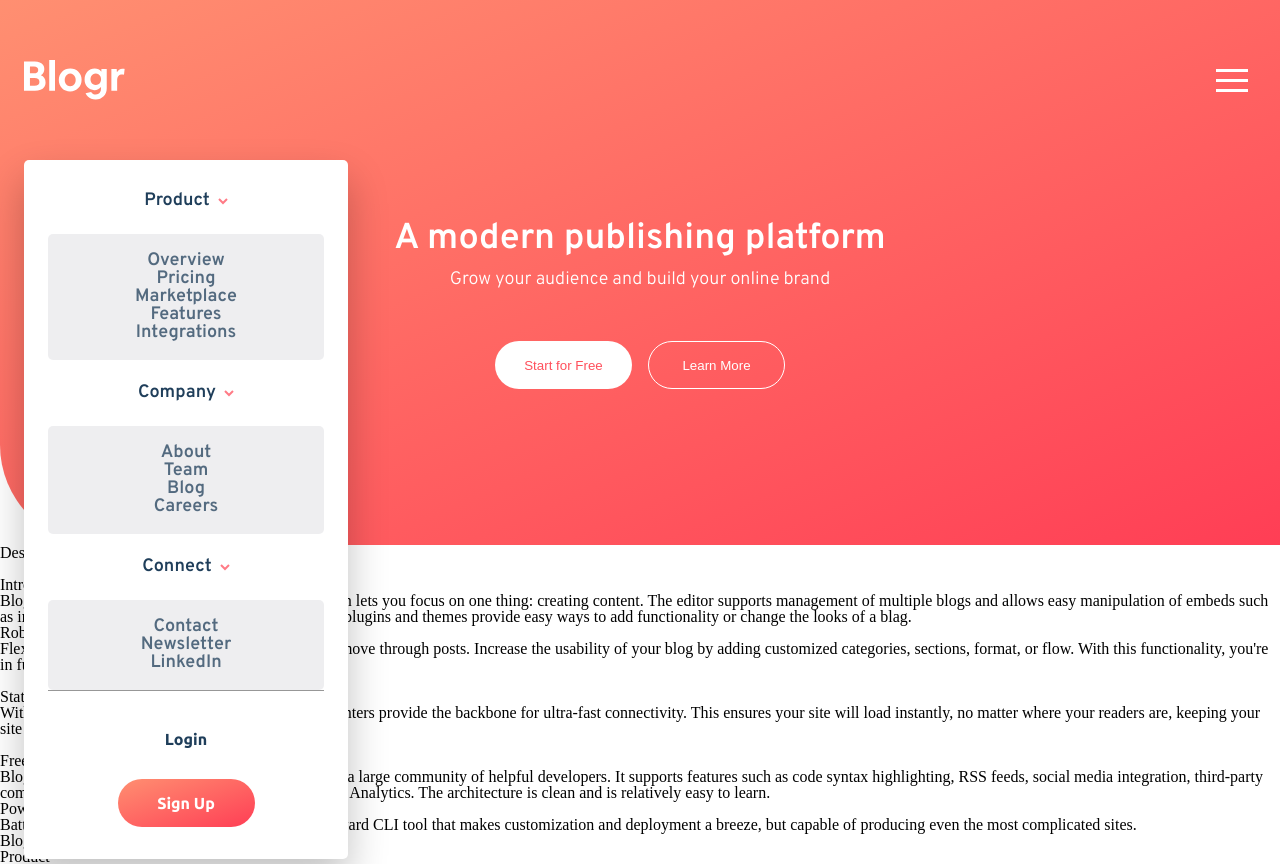
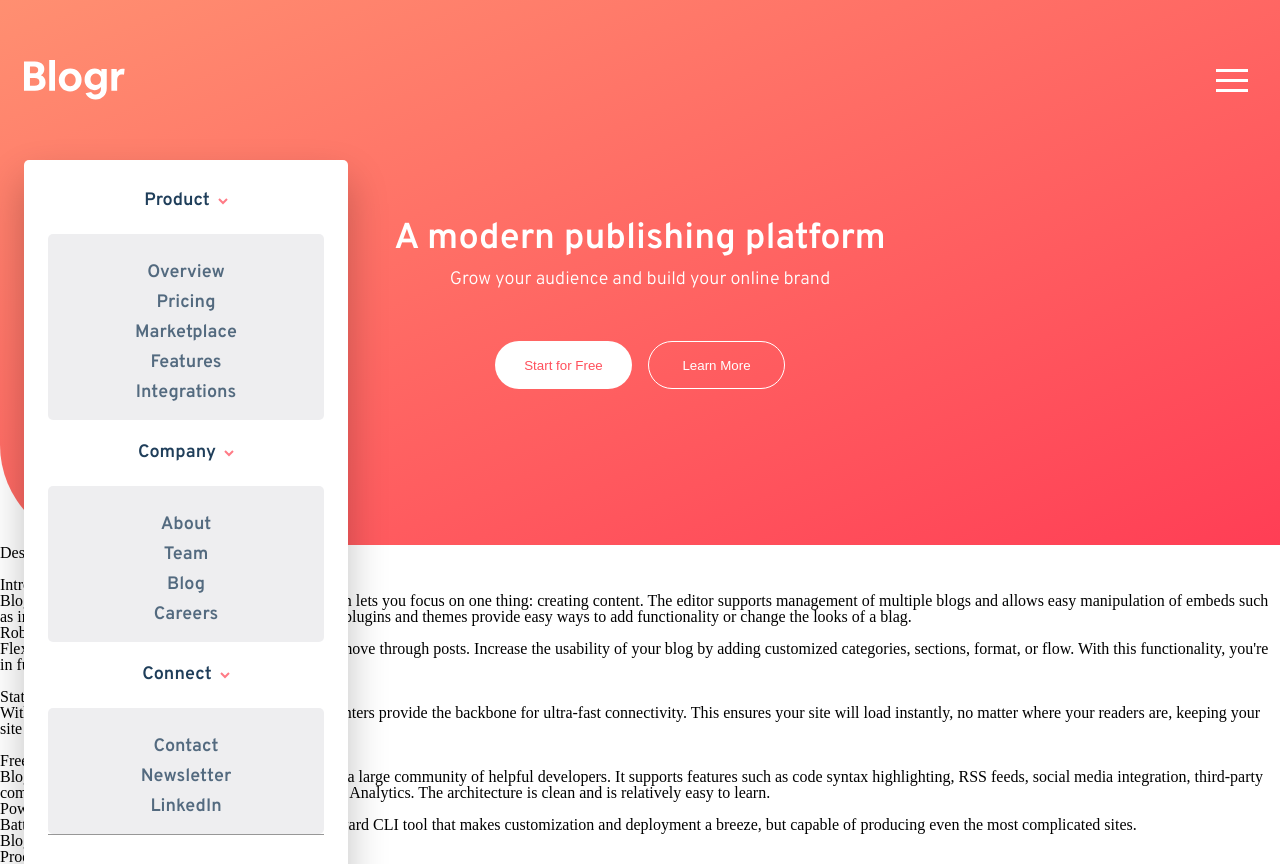
Before and after one commit to romofel/fm-blogr_landing_page, a React (Create React App) app: page / in a window 1280 px wide. Shown: the top 864 px of the page. Built offline with nearby package versions, Linux system fonts and the light colour scheme.

Commit message:
Add style class

```diff
--- a/src/App.js
+++ b/src/App.js
@@ -52,7 +52,7 @@ function HoverSubMenu({ items }) {
   return (
     <ul className="hover-sub-menu">
       {items.map((item) => (
-        <li>{item}</li>
+        <li className="hover-sub-menu-item">{item}</li>
       ))}
     </ul>
   );
```
